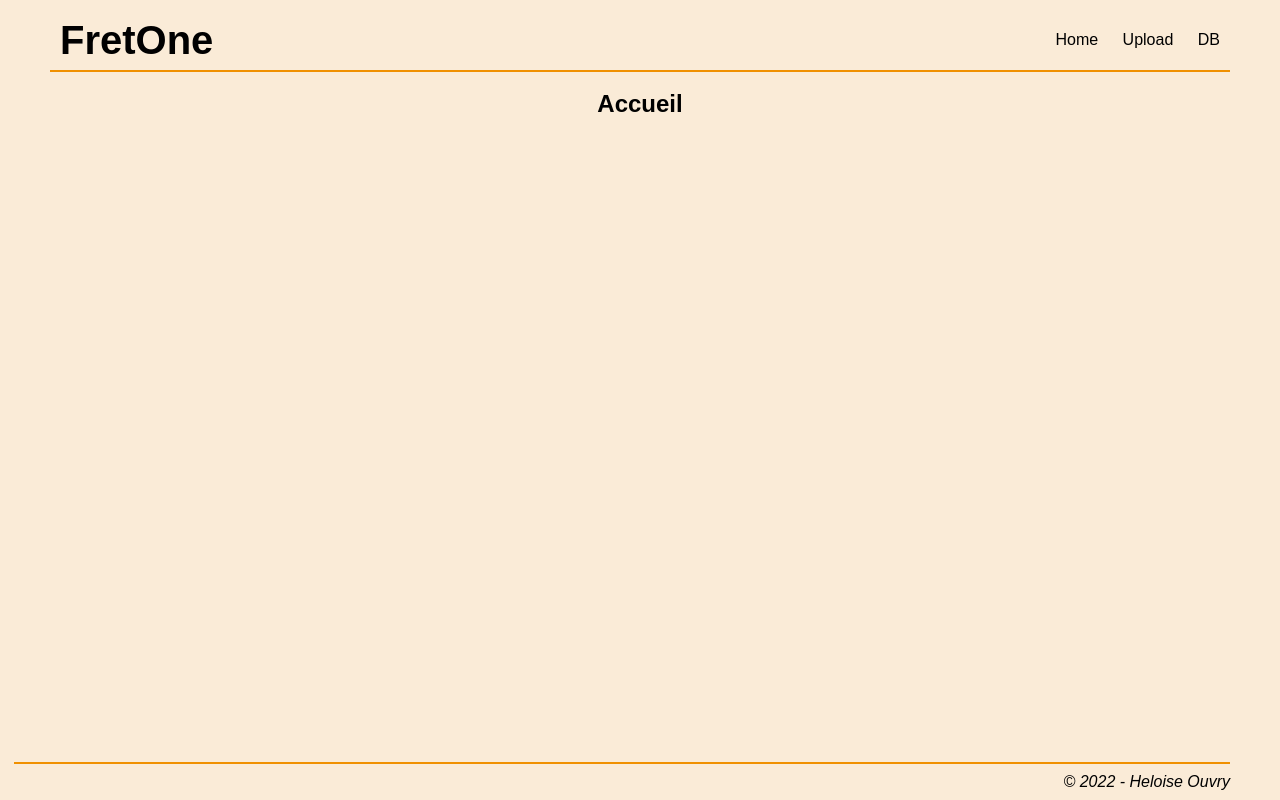
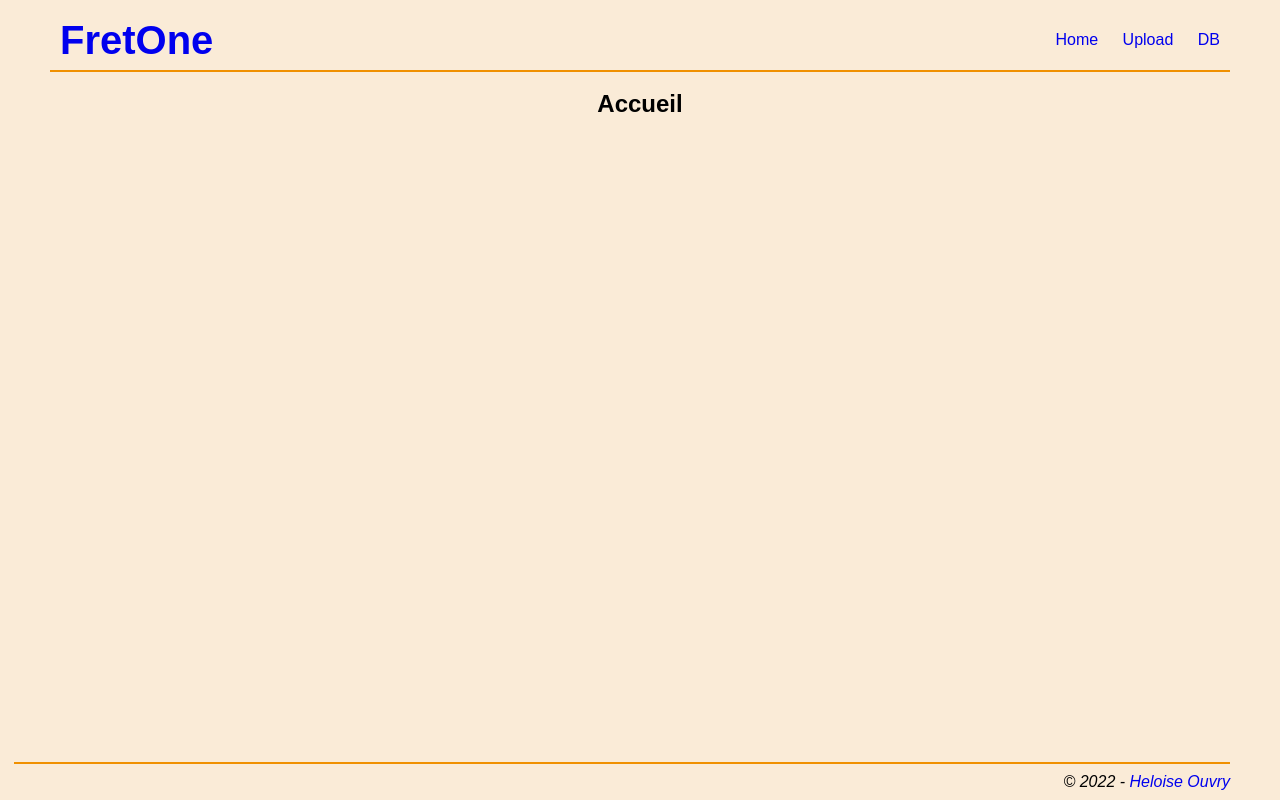
Before and after one commit to heloiseouvry/FretOne, a Flask app: page / in a window 1280 px wide. Run offline with Flask 2, Linux system fonts and the light colour scheme.

Commit message:
Update link color

```diff
--- a/app/static/css/style.css
+++ b/app/static/css/style.css
@@ -11,7 +11,6 @@ body {
 }
 
 a {
-    color: black;
     text-decoration: none;
 }
 
```
